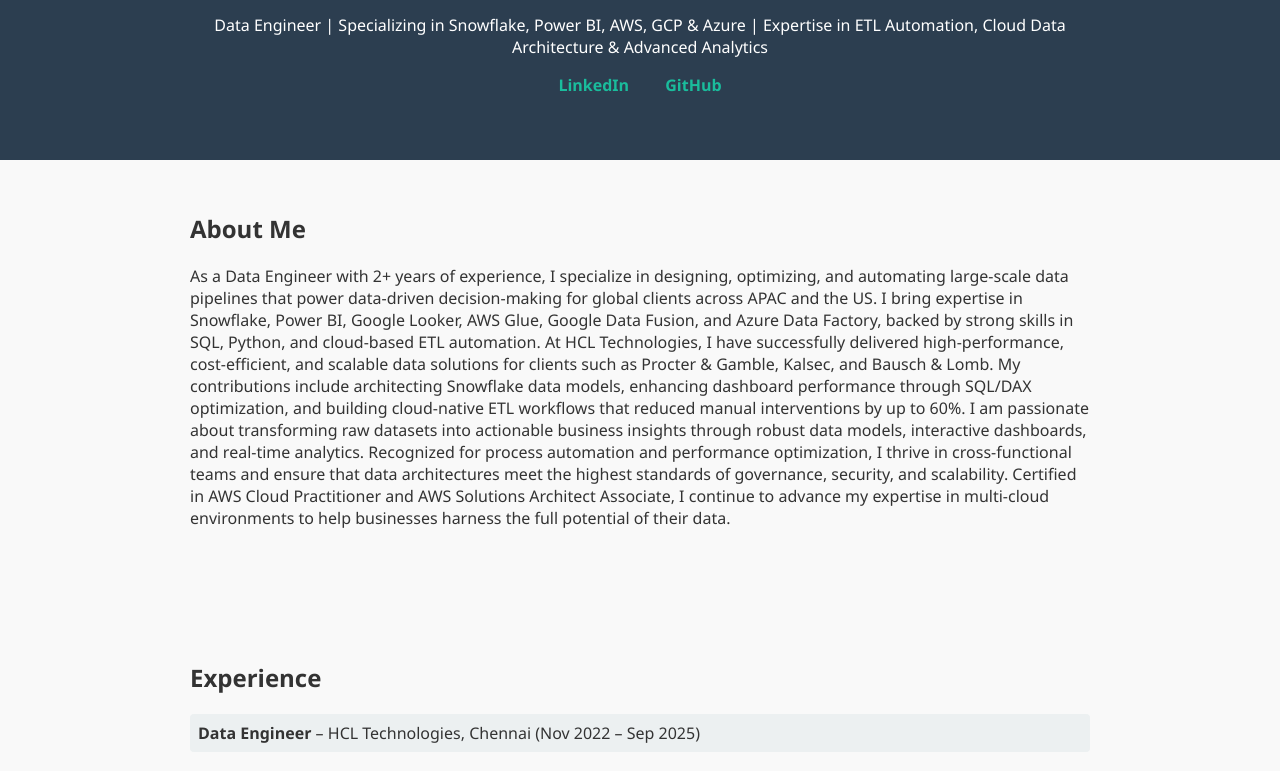
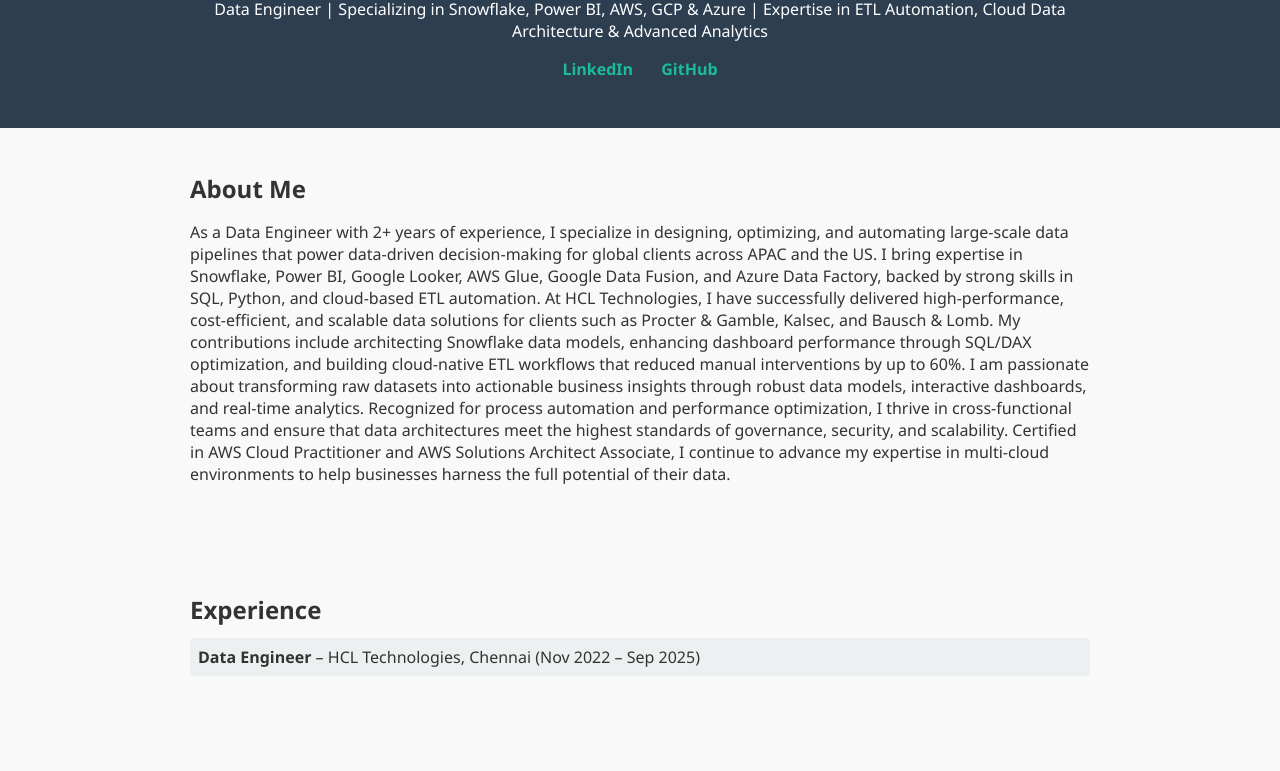
Before and after one commit to LingeswaranR-22/LingeswaranR-Portfolio, a plain HTML site: page index.html in a window 1280 px wide. Shown: the part 136-907 px from the top of the page. Drawn offline with Linux system fonts and the light colour scheme.

Commit message:
Optimized section spacing for cleaner layout

```diff
--- a/style.css
+++ b/style.css
@@ -8,12 +8,12 @@ body {
   header {
     background: #2c3e50;
     color: white;
-    padding: 2rem 0;
+    padding: 1.5rem 0;
     text-align: center;
   }
 
   nav a {
-    margin: 0 1rem;
+    margin: 0 0.75rem;
     color: #1abc9c;
     text-decoration: none;
     font-weight: bold;
@@ -22,11 +22,15 @@ body {
   .container {
     max-width: 900px;
     margin: auto;
-    padding: 2rem;
+    padding: 1.5rem;
   }
 
   section {
-    margin-bottom: 2rem;
+    margin-bottom: 1.5rem;
+  }
+
+  section h2 {
+    margin-bottom: 0.75rem;
   }
 
   .project-card {
@@ -43,6 +47,7 @@ body {
   .experience ul {
     list-style: none;
     padding: 0;
+    margin: 0;
   }
 
   .skills li,
@@ -50,7 +55,7 @@ body {
   .education li,
   .experience li {
     background: #ecf0f1;
-    margin: 0.5rem 0;
+    margin: 0.4rem 0;
     padding: 0.5rem;
     border-radius: 4px;
   }
@@ -60,4 +65,5 @@ body {
     color: white;
     text-align: center;
     padding: 1rem;
+    margin-top: 1rem;
   }
```
